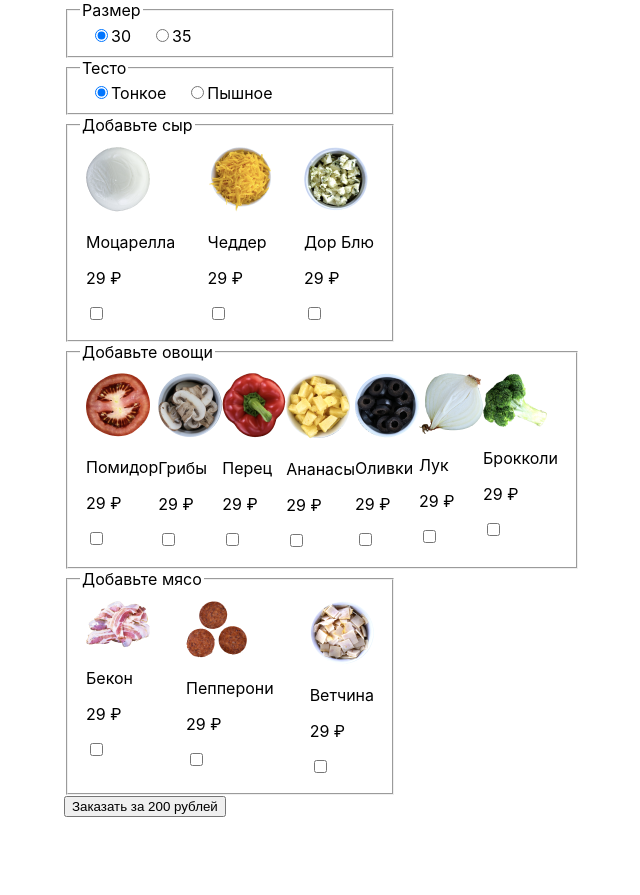
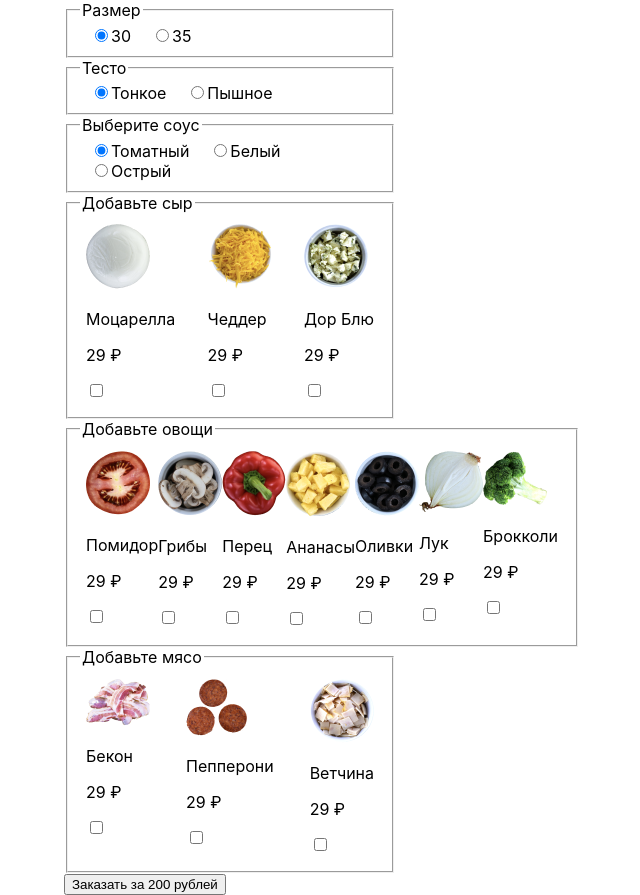
Before and after one commit to and-tol/artem-pizza, a React (Create React App) app: page / in a window 1280 px wide. Shown: the whole page, without its empty margins (318-958 px from the left). Before the commit the page ends 817 px from the top, so only its background shows below. Built offline with nearby package versions, Linux system fonts and the light colour scheme.

Commit message:
refact: implement adding type of sauce to pizza order

```diff
--- a/src/bus/configurator/Configurator.tsx
+++ b/src/bus/configurator/Configurator.tsx
@@ -62,6 +62,20 @@ export const Configurator: FC = () => {
     }));
   };
 
+  // Pizza Sauce
+  const [selectedValueSauce, setValueSauce] = useState(pizzaSauce[0].value);
+
+  const onChangeValueSauce = (event: React.ChangeEvent<HTMLInputElement>) => {
+    const value = event.target.value;
+    setValueSauce(value);
+
+    const selected = pizzaSauce.filter(el => el.value === value)[0];
+    setOrder(prevPizzaOrder => ({
+      ...prevPizzaOrder,
+      sauce: selected.value,
+    }));
+  };
+
   console.log('order>>>>', order);
 
   return (
@@ -80,7 +94,13 @@ export const Configurator: FC = () => {
         nameGroup='dough'
         onChangeValue={onChangeValueDough}
       />
-      {/* <PizzaOption legend='Выберите соус' data={pizzaSauce} nameGroup='sauce' /> */}
+      <PizzaOption
+        legend='Выберите соус'
+        data={pizzaSauce}
+        selectedValue={selectedValueSauce}
+        nameGroup='sauce'
+        onChangeValue={onChangeValueSauce}
+      />
       <PizzaIngredient legend='Добавьте сыр' data={pizzaCheese} />
       <PizzaIngredient legend='Добавьте овощи' data={pizzaVegetables} />
       <PizzaIngredient legend='Добавьте мясо' data={pizzaMeat} />
```
